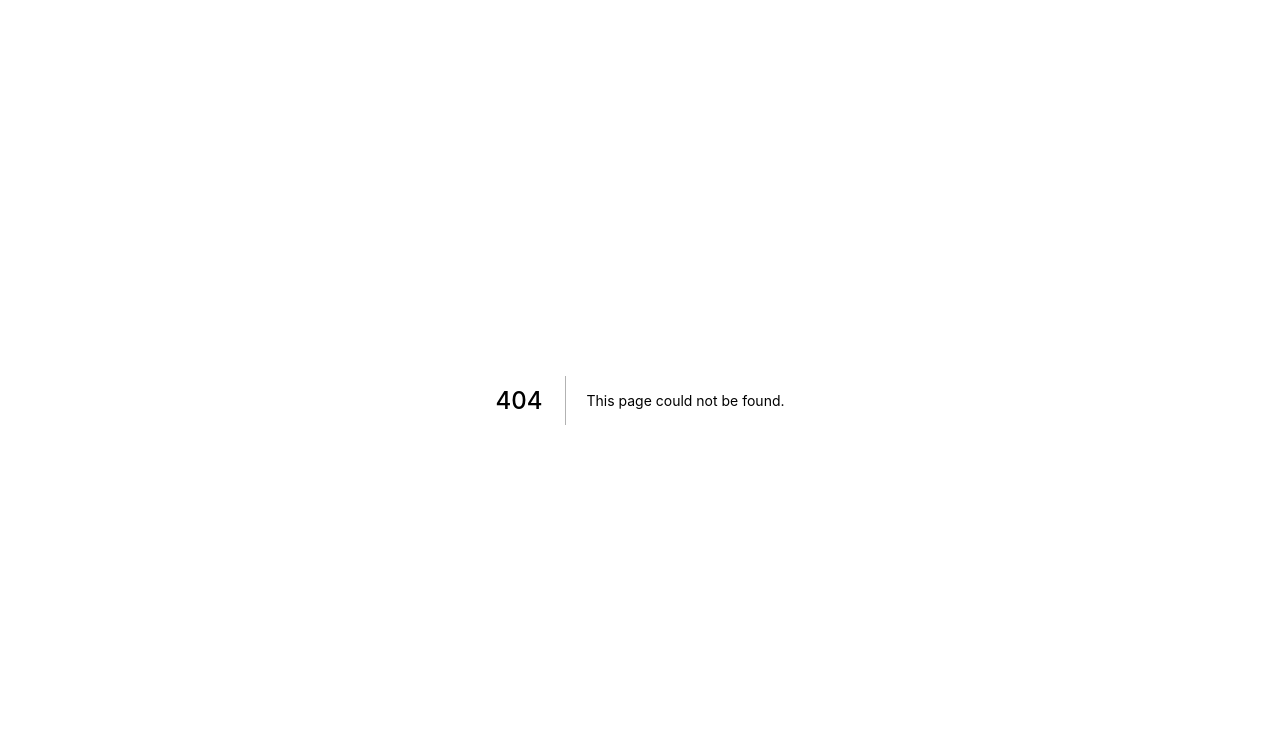
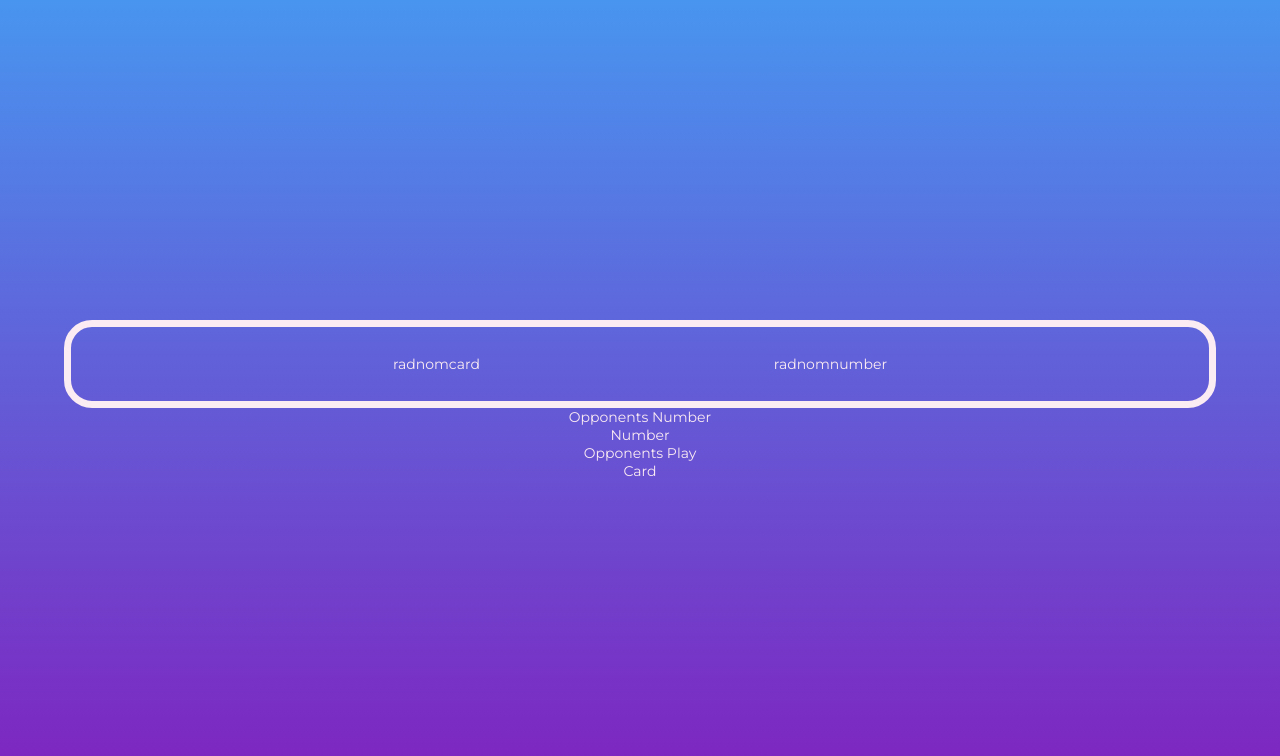
Before and after one commit to DrKins/uprex-nextjs, a Next.js app: page /game in a window 1280 px wide. Before the commit this address had no page. Shown: the top 756 px of the page. Built offline with nearby package versions, Linux system fonts and the light colour scheme.

Commit message:
ci(new page ): game page, basic component setup

```diff
--- /dev/null
+++ b/pages/game.tsx
@@ -0,0 +1,24 @@
+import type { NextPage } from 'next'
+import styles from '../styles/Game.module.css'
+const Game: NextPage = () => {
+    return (
+        <div>
+            <div className={styles.playerUI}>
+                <div className="CardSelected">radnomcard</div>
+                <div className="NumberSelected">radnomnumber</div>
+            </div>
+            <div className="OpponentsUI">
+                <p>Opponents Number</p>
+                <div className='Opponent Number'>
+                    <div>Number</div>
+                </div>
+                <p>Opponents Play</p>
+                <div className="OpponentsPlay">
+                    <div>Card</div>
+                </div>
+            </div>
+        </div>
+    )
+}
+
+export default Game
--- /dev/null
+++ b/styles/Game.module.css
@@ -0,0 +1,12 @@
+.playerUI{
+    display: flex;
+    justify-content: space-evenly;
+    width: 90vw;
+    padding: 2em;
+    border: .5em solid #fbebf2;
+    border-radius: 2em;
+    -webkit-border-radius: 2em;
+    -moz-border-radius: 2em;
+    -ms-border-radius: 2em;
+    -o-border-radius: 2em;
+}
```
